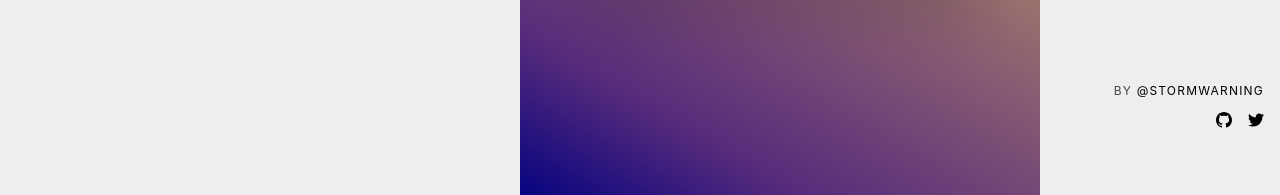
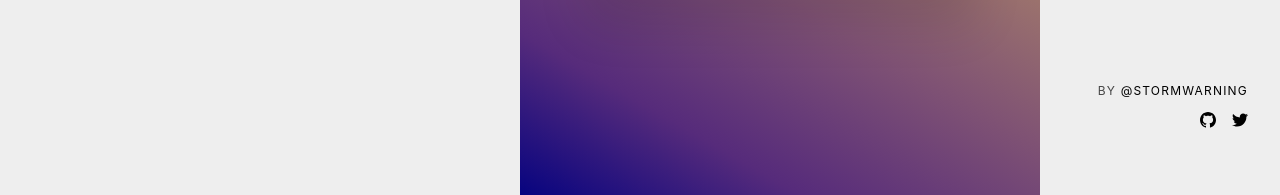
Before and after one commit to stormwarning/polychroma, a Nuxt app: page / in a window 1280 px wide. Shown: the part 591-786 px from the top of the page. Built offline with nearby package versions, Linux system fonts and the light colour scheme.

Commit message:
Fix footer item spacing

```diff
--- a/components/Footer.vue
+++ b/components/Footer.vue
@@ -1,8 +1,8 @@
 <template>
-    <footer class="flex items-end black-70 ph4 ph3-ns pv4 pv5-ns">
-        <div class="flex-auto mt4-ns f7 lh-copy ttu tracked tr">
-            <p>By <a class="link black hover-black-70" href="http://tidaltheory.co/">@stormwarning</a></p>
-            <p class="mt2">
+    <footer class="flex items-end black-70 ph4 ph5-m pv4 pv5-ns">
+        <div class="flex-auto mt4-ns measure center">
+            <p class="f7 lh-copy ttu tracked tr">By <a class="link black hover-black-70" href="http://tidaltheory.co/">@stormwarning</a></p>
+            <p class="mt2 f7 lh-copy ttu tracked tr">
                 <a class="link black hover-black-70 dib w1" href="https://github.com/stormwarning/polychroma">
                     <svg fill="currentColor" xmlns="http://www.w3.org/2000/svg" viewBox="0 0 16 16" fill-rule="evenodd" clip-rule="evenodd" stroke-linejoin="round" stroke-miterlimit="1.414"><path d="M8 0C3.58 0 0 3.582 0 8c0 3.535 2.292 6.533 5.47 7.59.4.075.547-.172.547-.385 0-.19-.007-.693-.01-1.36-2.226.483-2.695-1.073-2.695-1.073-.364-.924-.89-1.17-.89-1.17-.725-.496.056-.486.056-.486.803.056 1.225.824 1.225.824.714 1.223 1.873.87 2.33.665.072-.517.278-.87.507-1.07-1.777-.2-3.644-.888-3.644-3.953 0-.873.31-1.587.823-2.147-.083-.202-.358-1.015.077-2.117 0 0 .672-.215 2.2.82.638-.178 1.323-.266 2.003-.27.68.004 1.364.092 2.003.27 1.527-1.035 2.198-.82 2.198-.82.437 1.102.163 1.915.08 2.117.513.56.823 1.274.823 2.147 0 3.073-1.87 3.75-3.653 3.947.287.246.543.735.543 1.48 0 1.07-.01 1.933-.01 2.195 0 .215.144.463.55.385C13.71 14.53 16 11.534 16 8c0-4.418-3.582-8-8-8"></path></svg>
                 </a>
```
